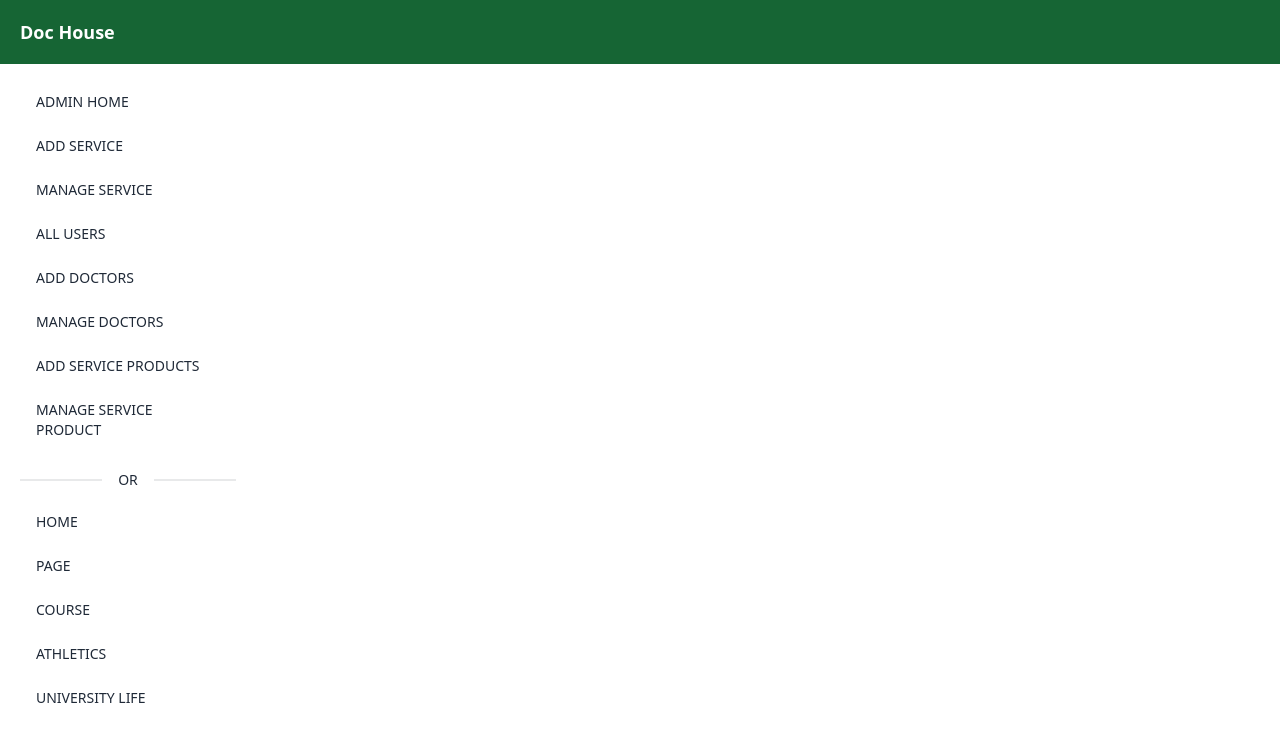
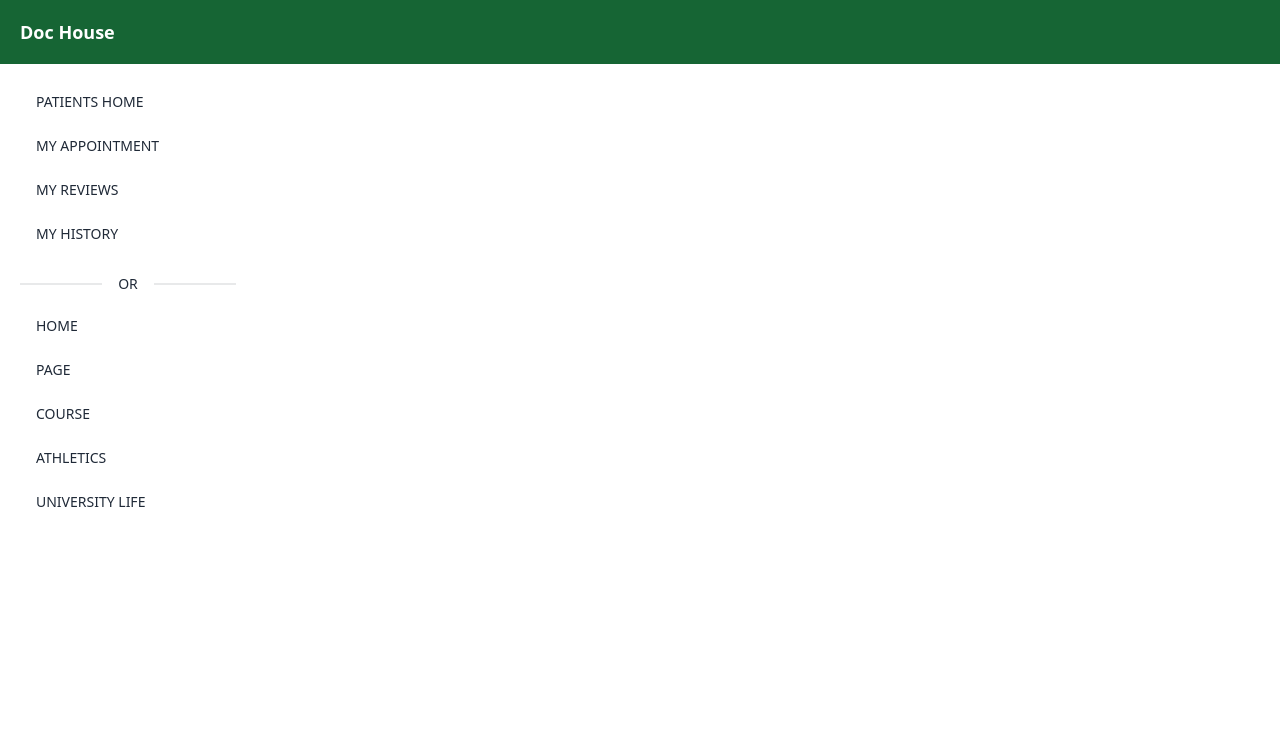
Before and after one commit to tawhid3482/Doc-Hourse, a React (Vite) app: page /dashboard in a window 1280 px wide. Shown: the top 742 px of the page. Built offline with nearby package versions, Linux system fonts and the light colour scheme; no server answers.

Commit message:
routes setup complete

```diff
--- a/src/Dashboard/Dashboard.jsx
+++ b/src/Dashboard/Dashboard.jsx
@@ -2,7 +2,7 @@ import {  } from "react-icons/fa6";
 import { NavLink, Outlet } from "react-router-dom";
 
 const Dashboard = () => {
-    const isAdmin = true
+    const isAdmin = false
   const isModerator = false;
     return (
         <div>
@@ -75,7 +75,7 @@ const Dashboard = () => {
               <>
                 {/* Panel for User */}
                 <li className=" mb-2 uppercase">
-                  <NavLink to="/dashboard/pHome">
+                  <NavLink to="/dashboard/userHome">
                   Patients Home
                   </NavLink>
                 </li>
@@ -85,17 +85,14 @@ const Dashboard = () => {
                   </NavLink>
                 </li>
                 <li className=" mb-2 uppercase">
-                  <NavLink to="/dashboard/cart">
+                  <NavLink to="/dashboard/myReviews">
 
-                    My Cart{" "}
-                    <span className="text-yellow-500 text-lg">
-
-                    </span>
+                    My Reviews
                   </NavLink>
                 </li>
                 <li className=" mb-2 uppercase">
-                  <NavLink to="/dashboard/paymentHistory">
-                    Payment History
+                  <NavLink to="/dashboard/myHistory">
+                    My History
                   </NavLink>
                 </li>
               </>
--- /dev/null
+++ b/src/Dashboard/Users/MyHistory.jsx
@@ -0,0 +1,10 @@
+
+const MyHistory = () => {
+    return (
+        <div>
+
+        </div>
+    );
+};
+
+export default MyHistory;
--- /dev/null
+++ b/src/Dashboard/Users/MyReviews.jsx
@@ -0,0 +1,10 @@
+
+const MyReviews = () => {
+    return (
+        <div>
+
+        </div>
+    );
+};
+
+export default MyReviews;
--- /dev/null
+++ b/src/Dashboard/Users/UserHome.jsx
@@ -0,0 +1,10 @@
+
+const UserHome = () => {
+    return (
+        <div>
+
+        </div>
+    );
+};
+
+export default UserHome;
--- /dev/null
+++ b/src/Dashboard/Users/myAppoinment.jsx
@@ -0,0 +1,10 @@
+
+const myAppoinment = () => {
+    return (
+        <div>
+
+        </div>
+    );
+};
+
+export default myAppoinment;
```
Also changed, not shown: src/Routes/Routes.jsx (+20 -0 lines).
